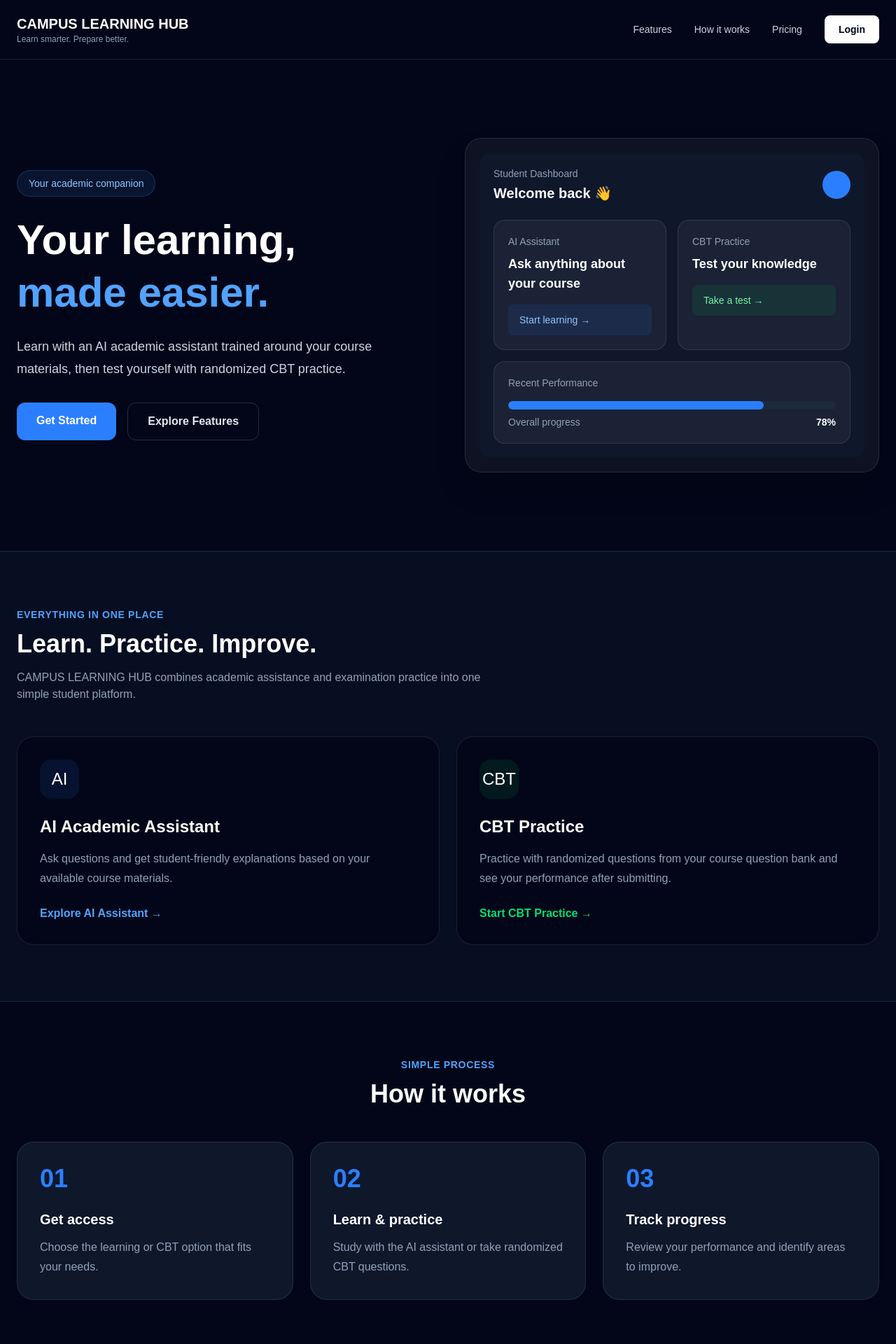
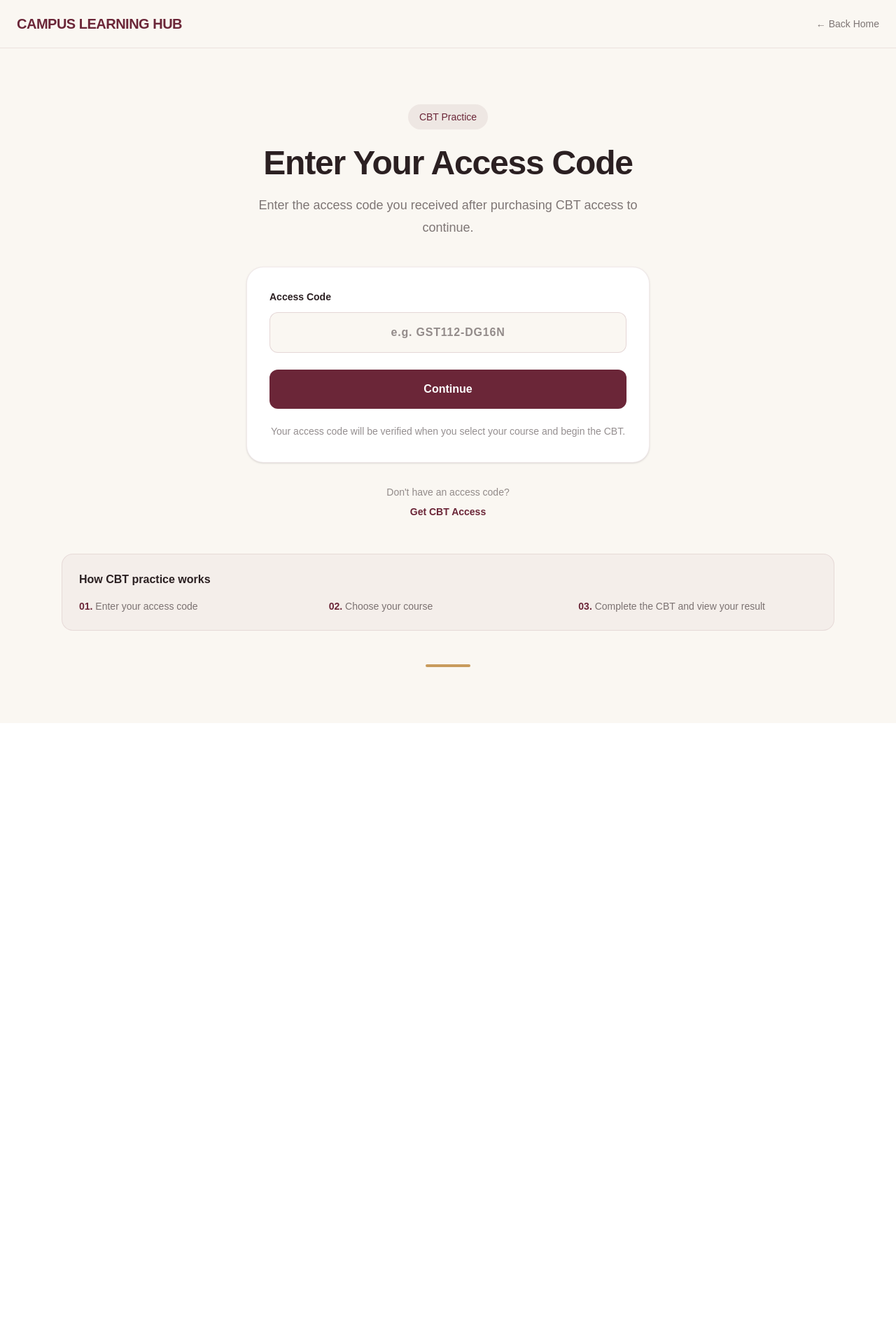
Before and after one commit to deborahasuquo531-star/Campus-Learning-Hub-Frontend, a Next.js app: page / in a window 1280 px wide. Shown: the top 1920 px of the page at 70% size. After the commit the page ends 1033 px from the top, so only its background shows below. Built offline with nearby package versions, Linux system fonts and the light colour scheme.

Commit message:
Restore homepage

```diff
--- a/app/page.tsx
+++ b/app/page.tsx
@@ -1,311 +1,246 @@
-export default function Home() {
+"use client";
+
+import Link from "next/link";
+import { useState } from "react";
+
+const courses = [
+  {
+    id: 1,
+    code: "GST 112",
+    title: "The Nigerian People and Culture",
+    description:
+      "Practice your understanding of Nigerian people, culture, social institutions, religion, law, and related topics.",
+  },
+  {
+    id: 2,
+    code: "GST 202",
+    title: "Philosophy and Logic for Human Existence",
+    description:
+      "Test your understanding of philosophy, logic, ethics, African philosophy, science, technology, health, and related topics.",
+  },
+];
+
+export default function CBTPage() {
+  const [accessCode, setAccessCode] = useState("");
+  const [showCourses, setShowCourses] = useState(false);
+  const [error, setError] = useState("");
+
+  function continueToCourses() {
+    const code = accessCode.trim().toUpperCase();
+
+    if (!code) {
+      setError("Please enter your access code.");
+      return;
+    }
+
+    if (code.length < 6) {
+      setError("Please enter a valid access code.");
+      return;
+    }
+
+    sessionStorage.setItem("cbtAccessCode", code);
+    setAccessCode(code);
+    setError("");
+    setShowCourses(true);
+  }
+
+  function changeCode() {
+    sessionStorage.removeItem("cbtAccessCode");
+    sessionStorage.removeItem("cbtStudent");
+    setAccessCode("");
+    setShowCourses(false);
+    setError("");
+  }
+
   return (
-    <main className="min-h-screen bg-slate-950 text-white">
-      {/* Navbar */}
-      <nav className="border-b border-white/10">
+    <main className="min-h-screen bg-[#FAF7F2] text-[#2B2022]">
+      <header className="border-b border-[#6B2638]/10 bg-[#FAF7F2]">
         <div className="mx-auto flex max-w-7xl items-center justify-between px-6 py-5">
-          <div>
-            <h1 className="text-xl font-bold">CAMPUS LEARNING HUB</h1>
-            <p className="text-xs text-slate-400">
-              Learn smarter. Prepare better.
+          <Link
+            href="/"
+            className="text-xl font-bold tracking-tight text-[#6B2638]"
+          >
+            CAMPUS LEARNING HUB
+          </Link>
+
+          <Link
+            href="/"
+            className="text-sm font-medium text-[#2B2022]/60 transition hover:text-[#6B2638]"
+          >
+            ← Back Home
+          </Link>
+        </div>
+      </header>
+
+      <section className="mx-auto max-w-6xl px-6 py-16 md:py-20">
+        {!showCourses ? (
+          <div className="mx-auto max-w-xl">
+            <div className="text-center">
+              <span className="inline-flex rounded-full bg-[#6B2638]/8 px-4 py-2 text-sm font-medium text-[#6B2638]">
+                CBT Practice
+              </span>
+
+              <h1 className="mt-6 text-4xl font-bold tracking-tight md:text-5xl">
+                Enter Your Access Code
+              </h1>
+
+              <p className="mt-5 text-lg leading-8 text-[#2B2022]/60">
+                Enter the access code you received after purchasing CBT access
+                to continue.
               </p>
             </div>
 
-          <div className="hidden items-center gap-8 md:flex">
-            <a href="#features" className="text-sm text-slate-300 hover:text-white">
-              Features
-            </a>
-            <a href="#how-it-works" className="text-sm text-slate-300 hover:text-white">
-              How it works
-            </a>
-            <a href="#pricing" className="text-sm text-slate-300 hover:text-white">
-              Pricing
-            </a>
-            <a
-              href="/login"
-              className="rounded-lg bg-white px-5 py-2.5 text-sm font-semibold text-slate-950"
+            <div className="mt-10 rounded-3xl border border-[#6B2638]/10 bg-white p-8 shadow-sm">
+              <label
+                htmlFor="accessCode"
+                className="block text-sm font-semibold text-[#2B2022]"
               >
-              Login
-            </a>
+                Access Code
+              </label>
+
+              <input
+                id="accessCode"
+                type="text"
+                value={accessCode}
+                onChange={(e) => {
+                  setAccessCode(e.target.value.toUpperCase());
+                  setError("");
+                }}
+                onKeyDown={(e) => {
+                  if (e.key === "Enter") {
+                    continueToCourses();
+                  }
+                }}
+                placeholder="e.g. GST112-DG16N"
+                className="mt-3 w-full rounded-xl border border-[#6B2638]/15 bg-[#FAF7F2] px-4 py-4 text-center font-semibold tracking-wider text-[#2B2022] outline-none transition focus:border-[#6B2638] focus:ring-2 focus:ring-[#6B2638]/10"
+              />
+
+              {error && (
+                <p className="mt-3 text-sm font-medium text-red-600">
+                  {error}
+                </p>
+              )}
+
+              <button
+                type="button"
+                onClick={continueToCourses}
+                className="mt-6 w-full rounded-xl bg-[#6B2638] px-5 py-4 font-semibold text-white transition hover:bg-[#561E2D]"
+              >
+                Continue
+              </button>
+
+              <p className="mt-5 text-center text-sm leading-6 text-[#2B2022]/50">
+                Your access code will be verified when you select your course
+                and begin the CBT.
+              </p>
+            </div>
+
+            <div className="mt-8 text-center">
+              <p className="text-sm text-[#2B2022]/50">
+                Don't have an access code?
+              </p>
+
+              <Link
+                href="/"
+                className="mt-2 inline-block text-sm font-semibold text-[#6B2638] hover:underline"
+              >
+                Get CBT Access
+              </Link>
             </div>
           </div>
-      </nav>
+        ) : (
+          <>
+            <div className="text-center">
+              <span className="inline-flex rounded-full bg-[#6B2638]/8 px-4 py-2 text-sm font-medium text-[#6B2638]">
+                Access Code Accepted
+              </span>
 
-      {/* Hero */}
-      <section className="mx-auto grid max-w-7xl items-center gap-12 px-6 py-20 md:grid-cols-2 md:py-28">
-        <div>
-          <div className="mb-6 inline-flex rounded-full border border-blue-400/20 bg-blue-400/10 px-4 py-2 text-sm text-blue-300">
-            Your academic companion
+              <h1 className="mt-6 text-4xl font-bold tracking-tight md:text-5xl">
+                Choose Your Course
+              </h1>
+
+              <p className="mx-auto mt-5 max-w-2xl text-lg leading-8 text-[#2B2022]/60">
+                Select the course you purchased to begin your CBT practice.
+              </p>
+
+              <p className="mt-3 text-sm font-semibold text-[#6B2638]">
+                Access Code: {accessCode}
+              </p>
             </div>
 
-          <h2 className="text-5xl font-bold leading-tight md:text-6xl">
-            Your learning,
-            <span className="block text-blue-400">made easier.</span>
+            <div className="mt-12 grid gap-6 md:grid-cols-2">
+              {courses.map((course) => (
+                <div
+                  key={course.id}
+                  className="rounded-3xl border border-[#6B2638]/10 bg-white p-8 shadow-sm transition hover:-translate-y-1 hover:shadow-lg"
+                >
+                  <div className="flex items-start justify-between gap-4">
+                    <div>
+                      <span className="text-sm font-semibold text-[#6B2638]">
+                        {course.code}
+                      </span>
+
+                      <h2 className="mt-3 text-2xl font-bold text-[#2B2022]">
+                        {course.title}
                       </h2>
+                    </div>
 
-          <p className="mt-6 max-w-xl text-lg leading-8 text-slate-300">
-            Learn with an AI academic assistant trained around your course
-            materials, then test yourself with randomized CBT practice.
-          </p>
-
-          <div className="mt-8 flex flex-col gap-4 sm:flex-row">
-            <a
-              href="/login"
-              className="rounded-xl bg-blue-500 px-7 py-3.5 text-center font-semibold hover:bg-blue-400"
-            >
-              Get Started
-            </a>
-
-            <a
-              href="#features"
-              className="rounded-xl border border-white/15 px-7 py-3.5 text-center font-semibold text-slate-200 hover:bg-white/5"
-            >
-              Explore Features
-            </a>
+                    <div className="rounded-xl bg-[#6B2638]/7 px-3 py-2 text-sm font-semibold text-[#6B2638]">
+                      CBT
                     </div>
                   </div>
 
-        {/* Dashboard preview */}
-        <div className="rounded-3xl border border-white/10 bg-white/5 p-5 shadow-2xl">
-          <div className="rounded-2xl bg-slate-900 p-5">
-            <div className="mb-6 flex items-center justify-between">
-              <div>
-                <p className="text-sm text-slate-400">Student Dashboard</p>
-                <h3 className="mt-1 text-xl font-bold">Welcome back 👋</h3>
+                  <p className="mt-5 leading-7 text-[#2B2022]/60">
+                    {course.description}
+                  </p>
+
+                  <Link
+                    href={`/cbt/test?courseId=${course.id}`}
+                    className="mt-8 block rounded-xl bg-[#6B2638] px-5 py-3.5 text-center font-semibold text-white transition hover:bg-[#561E2D]"
+                  >
+                    Start {course.code} CBT
+                  </Link>
+                </div>
+              ))}
             </div>
 
-              <div className="h-10 w-10 rounded-full bg-blue-500" />
+            <div className="mt-8 text-center">
+              <button
+                type="button"
+                onClick={changeCode}
+                className="text-sm font-semibold text-[#6B2638] hover:underline"
+              >
+                ← Use a different access code
+              </button>
+            </div>
+          </>
+        )}
+
+        <div className="mt-12 rounded-2xl border border-[#6B2638]/10 bg-[#6B2638]/4 p-6">
+          <h3 className="font-semibold text-[#2B2022]">
+            How CBT practice works
+          </h3>
+
+          <div className="mt-4 grid gap-4 text-sm text-[#2B2022]/60 md:grid-cols-3">
+            <div>
+              <span className="font-semibold text-[#6B2638]">01.</span>{" "}
+              Enter your access code
             </div>
 
-            <div className="grid gap-4 sm:grid-cols-2">
-              <div className="rounded-2xl border border-white/10 bg-white/5 p-5">
-                <p className="text-sm text-slate-400">AI Assistant</p>
-                <p className="mt-2 text-lg font-semibold">
-                  Ask anything about your course
-                </p>
-                <div className="mt-4 rounded-lg bg-blue-500/10 px-4 py-3 text-sm text-blue-300">
-                  Start learning →
-                </div>
+            <div>
+              <span className="font-semibold text-[#6B2638]">02.</span>{" "}
+              Choose your course
             </div>
 
-              <div className="rounded-2xl border border-white/10 bg-white/5 p-5">
-                <p className="text-sm text-slate-400">CBT Practice</p>
-                <p className="mt-2 text-lg font-semibold">
-                  Test your knowledge
-                </p>
-                <div className="mt-4 rounded-lg bg-green-500/10 px-4 py-3 text-sm text-green-300">
-                  Take a test →
+            <div>
+              <span className="font-semibold text-[#6B2638]">03.</span>{" "}
+              Complete the CBT and view your result
             </div>
           </div>
         </div>
 
-            <div className="mt-4 rounded-2xl border border-white/10 bg-white/5 p-5">
-              <p className="text-sm text-slate-400">Recent Performance</p>
-
-              <div className="mt-4 h-3 overflow-hidden rounded-full bg-slate-800">
-                <div className="h-full w-[78%] rounded-full bg-blue-500" />
-              </div>
-
-              <div className="mt-2 flex justify-between text-sm">
-                <span className="text-slate-400">Overall progress</span>
-                <span className="font-semibold">78%</span>
-              </div>
-            </div>
-          </div>
-        </div>
+        <div className="mx-auto mt-12 h-1 w-16 rounded-full bg-[#C89B5D]" />
       </section>
-
-      {/* Features */}
-      <section id="features" className="border-y border-white/10 bg-slate-900/50">
-        <div className="mx-auto max-w-7xl px-6 py-20">
-          <div className="max-w-2xl">
-            <p className="text-sm font-semibold uppercase tracking-wider text-blue-400">
-              Everything in one place
-            </p>
-
-            <h2 className="mt-3 text-3xl font-bold md:text-4xl">
-              Learn. Practice. Improve.
-            </h2>
-
-            <p className="mt-4 text-slate-400">
-              CAMPUS LEARNING HUB combines academic assistance and examination
-              practice into one simple student platform.
-            </p>
-          </div>
-
-          <div className="mt-12 grid gap-6 md:grid-cols-2">
-            <div className="rounded-3xl border border-white/10 bg-slate-950 p-8">
-              <div className="mb-6 flex h-14 w-14 items-center justify-center rounded-2xl bg-blue-500/10 text-2xl">
-                AI
-              </div>
-
-              <h3 className="text-2xl font-bold">AI Academic Assistant</h3>
-
-              <p className="mt-4 leading-7 text-slate-400">
-                Ask questions and get student-friendly explanations based on
-                your available course materials.
-              </p>
-
-              <a
-                href="/ai"
-                className="mt-6 inline-block font-semibold text-blue-400"
-              >
-                Explore AI Assistant →
-              </a>
-            </div>
-
-            <div className="rounded-3xl border border-white/10 bg-slate-950 p-8">
-              <div className="mb-6 flex h-14 w-14 items-center justify-center rounded-2xl bg-green-500/10 text-2xl">
-                CBT
-              </div>
-
-              <h3 className="text-2xl font-bold">CBT Practice</h3>
-
-              <p className="mt-4 leading-7 text-slate-400">
-                Practice with randomized questions from your course question
-                bank and see your performance after submitting.
-              </p>
-
-              <a
-                href="/cbt"
-                className="mt-6 inline-block font-semibold text-green-400"
-              >
-                Start CBT Practice →
-              </a>
-            </div>
-          </div>
-        </div>
-      </section>
-
-      {/* How it works */}
-      <section id="how-it-works">
-        <div className="mx-auto max-w-7xl px-6 py-20">
-          <div className="text-center">
-            <p className="text-sm font-semibold uppercase tracking-wider text-blue-400">
-              Simple process
-            </p>
-
-            <h2 className="mt-3 text-3xl font-bold md:text-4xl">
-              How it works
-            </h2>
-          </div>
-
-          <div className="mt-12 grid gap-6 md:grid-cols-3">
-            {[
-              {
-                number: "01",
-                title: "Get access",
-                text: "Choose the learning or CBT option that fits your needs.",
-              },
-              {
-                number: "02",
-                title: "Learn & practice",
-                text: "Study with the AI assistant or take randomized CBT questions.",
-              },
-              {
-                number: "03",
-                title: "Track progress",
-                text: "Review your performance and identify areas to improve.",
-              },
-            ].map((item) => (
-              <div
-                key={item.number}
-                className="rounded-3xl border border-white/10 bg-slate-900 p-8"
-              >
-                <p className="text-4xl font-bold text-blue-500">
-                  {item.number}
-                </p>
-
-                <h3 className="mt-6 text-xl font-bold">{item.title}</h3>
-
-                <p className="mt-3 leading-7 text-slate-400">{item.text}</p>
-              </div>
-            ))}
-          </div>
-        </div>
-      </section>
-
-      {/* Pricing */}
-      <section id="pricing" className="border-y border-white/10 bg-slate-900/50">
-        <div className="mx-auto max-w-7xl px-6 py-20">
-          <div className="text-center">
-            <p className="text-sm font-semibold uppercase tracking-wider text-blue-400">
-              Pricing
-            </p>
-
-            <h2 className="mt-3 text-3xl font-bold md:text-4xl">
-              Choose what you need
-            </h2>
-          </div>
-
-          <div className="mx-auto mt-12 grid max-w-5xl gap-6 md:grid-cols-3">
-            {[
-              {
-                title: "AI Weekly",
-                price: "₦500",
-                description: "7 days of AI academic assistance.",
-              },
-              {
-                title: "AI Semester",
-                price: "₦1,000",
-                description: "AI academic assistance for the semester.",
-              },
-              {
-                title: "CBT",
-                price: "₦500",
-                description: "Lifetime access to CBT practice.",
-              },
-            ].map((plan) => (
-              <div
-                key={plan.title}
-                className="rounded-3xl border border-white/10 bg-slate-950 p-7"
-              >
-                <h3 className="text-xl font-bold">{plan.title}</h3>
-
-                <p className="mt-5 text-4xl font-bold">{plan.price}</p>
-
-                <p className="mt-4 min-h-12 text-slate-400">
-                  {plan.description}
-                </p>
-
-                <a
-                  href="/pricing"
-                  className="mt-7 block rounded-xl bg-white px-5 py-3 text-center font-semibold text-slate-950 hover:bg-slate-200"
-                >
-                  Get Access
-                </a>
-              </div>
-            ))}
-          </div>
-        </div>
-      </section>
-
-      {/* CTA */}
-      <section className="mx-auto max-w-5xl px-6 py-24 text-center">
-        <h2 className="text-4xl font-bold md:text-5xl">
-          Ready to make learning easier?
-        </h2>
-
-        <p className="mx-auto mt-5 max-w-2xl text-lg text-slate-400">
-          Study smarter, practice consistently, and understand your courses
-          better.
-        </p>
-
-        <a
-          href="/login"
-          className="mt-8 inline-block rounded-xl bg-blue-500 px-8 py-4 font-semibold hover:bg-blue-400"
-        >
-          Get Started
-        </a>
-      </section>
-
-      {/* Footer */}
-      <footer className="border-t border-white/10">
-        <div className="mx-auto flex max-w-7xl flex-col gap-3 px-6 py-8 text-sm text-slate-500 md:flex-row md:items-center md:justify-between">
-          <p>© 2026 CAMPUS LEARNING HUB. All rights reserved.</p>
-          <p>Learn smarter. Prepare better.</p>
-        </div>
-      </footer>
     </main>
   );
 }
```
Lines whose indentation alone changed are shown as unchanged.
